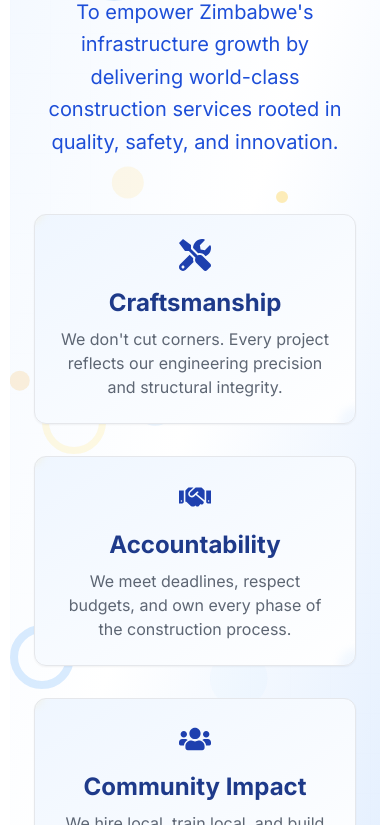
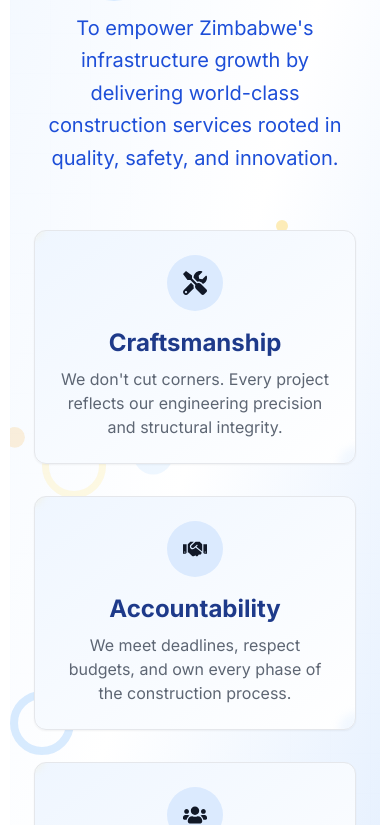
Before and after one commit to Takundanashe-rups/crestly-construction, a Next.js app: page /about in a window 390 px wide. Shown: the part 1919-2744 px from the top of the page. Built offline with nearby package versions, Linux system fonts and the light colour scheme.

Commit message:
fixed some about issue

```diff
--- /dev/null
+++ b/app/about/FloatingCircle.tsx
@@ -0,0 +1,36 @@
+import { motion } from 'framer-motion';
+import React from 'react';
+
+interface FloatingCircleProps {
+  className: string;
+  delay: number;
+  y?: number;
+  x?: number;
+  scale?: number;
+  duration?: number;
+  'aria-hidden'?: boolean;
+}
+
+/**
+ * FloatingCircle - Reusable animated floating circle for backgrounds.
+ * Use aria-hidden for decorative purposes.
+ */
+const FloatingCircle: React.FC<FloatingCircleProps> = ({
+  className,
+  delay,
+  y = 25,
+  x = 10,
+  scale = 1,
+  duration = 5,
+  ...rest
+}) => (
+  <motion.div
+    className={className + ' will-change-transform'}
+    initial={{ y: 0, x: 0, scale: 1 }}
+    animate={{ y: [0, y, 0], x: [0, x, 0], scale: [1, scale, 1] }}
+    transition={{ duration, repeat: Infinity, ease: 'easeInOut', delay }}
+    {...rest}
+  />
+);
+
+export default FloatingCircle;
--- a/app/about/MissionSection.tsx
+++ b/app/about/MissionSection.tsx
@@ -3,15 +3,46 @@
 import { motion, Variants } from 'framer-motion';
 import { FaTools, FaHandshake, FaUsers } from 'react-icons/fa';
 
-// Define proper types for variants
+// Floating decorative animation circle
+const FloatingCircle = ({
+  className,
+  delay,
+  y = 25,
+  x = 10,
+  scale = 1.05,
+  duration = 5,
+}: {
+  className: string;
+  delay: number;
+  y?: number;
+  x?: number;
+  scale?: number;
+  duration?: number;
+}) => (
+  <motion.div
+    aria-hidden="true"
+    className={className}
+    initial={{ opacity: 1 }}
+    animate={{
+      y: [0, y, 0],
+      x: [0, x, 0],
+      scale: [1, scale, 1],
+    }}
+    transition={{
+      duration,
+      repeat: Infinity,
+      ease: 'easeInOut',
+      delay,
+    }}
+  />
+);
+
 const containerVariants: Variants = {
   hidden: { opacity: 0 },
   visible: {
     opacity: 1,
-    transition: {
-      staggerChildren: 0.2
-    }
-  }
+    transition: { staggerChildren: 0.2 },
+  },
 };
 
 const cardItemVariants: Variants = {
@@ -22,26 +53,25 @@
     transition: {
       delay: i * 0.2,
       duration: 0.6,
-      ease: [0.16, 1, 0.3, 1]
-    }
+      ease: [0.16, 1, 0.3, 1],
+    },
   }),
   hover: {
     y: -10,
     scale: 1.03,
     transition: {
-      duration: 0.4,
-      ease: [0.25, 1, 0.5, 1]
-    }
-  }
+      type: 'spring',
+      stiffness: 300,
+      damping: 20,
+    },
+  },
 };
 
 const iconVariants: Variants = {
   hover: {
     rotate: [0, -10, 8, -5, 0],
-    transition: {
-      duration: 0.8
-    }
-  }
+    transition: { duration: 0.8 },
+  },
 };
 
 export default function MissionSection() {
@@ -50,208 +80,76 @@
       className="relative py-20 px-6 md:px-12 w-[95%] mx-auto text-center isolate"
       initial="hidden"
       whileInView="visible"
-      viewport={{ once: true, margin: "-100px" }}
+      viewport={{ once: true, margin: '-100px' }}
       variants={containerVariants}
     >
-      {/* Enhanced Background with circles only */}
+      {/* Background Pattern */}
       <div className="absolute inset-0 z-0 overflow-hidden rounded-2xl">
         <div
+          aria-hidden="true"
           className="absolute inset-0 opacity-[0.03]"
           style={{
-            backgroundImage: `linear-gradient(to right, #1e40af 1px, transparent 1px),
-                              linear-gradient(to bottom, #1e40af 1px, transparent 1px)`,
-            backgroundSize: '40px 40px'
+            backgroundImage: `linear-gradient(to right, #1e40af 1px, transparent 1px), linear-gradient(to bottom, #1e40af 1px, transparent 1px)`,
+            backgroundSize: '40px 40px',
           }}
         />
         <div className="absolute inset-0 bg-gradient-to-br from-blue-50/80 via-white to-blue-100/80" />
 
-        {/* Static decorative circles - tripled */}
-        <div className="absolute top-20 right-10 w-24 h-24 rounded-full border-[10px] border-blue-200/40" />
-        <div className="absolute top-32 left-16 w-20 h-20 rounded-full border-[8px] border-blue-300/30" />
-        <div className="absolute bottom-32 right-20 w-28 h-28 rounded-full border-[12px] border-blue-100/50" />
-        <div className="absolute top-1/3 right-1/4 w-18 h-18 rounded-full border-[6px] border-amber-300/40" />
-        <div className="absolute bottom-1/3 left-1/3 w-22 h-22 rounded-full border-[10px] border-amber-100/35" />
-        <div className="absolute top-1/2 left-8 w-16 h-16 rounded-full border-[7px] border-amber-200/25" />
-        <div className="absolute bottom-16 right-1/3 w-20 h-20 rounded-full border-[9px] border-amber-300/30" />
-        <div className="absolute top-16 right-1/2 w-14 h-14 rounded-full border-[5px] border-amber-200/40" />
-        <div className="absolute bottom-1/4 left-1/5 w-16 h-16 rounded-full border-[8px] border-blue-300/35" />
+        {/* Static Circles */}
+        {[
+          'top-20 right-10 w-24 h-24 border-[10px] border-blue-200/40',
+          'top-32 left-16 w-20 h-20 border-[8px] border-blue-300/30',
+          'bottom-32 right-20 w-28 h-28 border-[12px] border-blue-100/50',
+          'top-1/3 right-1/4 w-18 h-18 border-[6px] border-amber-300/40',
+          'bottom-1/3 left-1/3 w-22 h-22 border-[10px] border-amber-100/35',
+          'top-1/2 left-8 w-16 h-16 border-[7px] border-amber-200/25',
+          'bottom-16 right-1/3 w-20 h-20 border-[9px] border-amber-300/30',
+          'top-16 right-1/2 w-14 h-14 border-[5px] border-amber-200/40',
+          'bottom-1/4 left-1/5 w-16 h-16 border-[8px] border-blue-300/35',
+        ].map((className, i) => (
+          <div
+            key={i}
+            aria-hidden="true"
+            className={`absolute rounded-full ${className}`}
+          />
+        ))}
 
-        {/* Animated floating circles - tripled with enhanced movement */}
-        <motion.div
-          className="absolute top-1/3 left-1/4 w-8 h-8 bg-amber-400/10 rounded-full"
-          animate={{
-            y: [0, -25, 0],
-            x: [0, 10, 0],
-          }}
-          transition={{
-            duration: 4,
-            repeat: Infinity,
-            ease: "easeInOut"
-          }}
-        />
-        <motion.div
-          className="absolute bottom-1/3 right-1/4 w-6 h-6 bg-blue-400/10 rounded-full"
-          animate={{
-            y: [0, 20, 0],
-            x: [0, -8, 0],
-          }}
-          transition={{
-            duration: 5,
-            repeat: Infinity,
-            ease: "easeInOut",
-            delay: 0.5
-          }}
-        />
-        <motion.div
-          className="absolute top-1/2 left-1/3 w-10 h-10 bg-blue-300/15 rounded-full"
-          animate={{
-            y: [0, -30, 0],
-            x: [0, 15, 0],
-            scale: [1, 1.1, 1],
-          }}
-          transition={{
-            duration: 6,
-            repeat: Infinity,
-            ease: "easeInOut",
-            delay: 1
-          }}
-        />
-        <motion.div
-          className="absolute bottom-1/4 left-1/5 w-7 h-7 bg-amber-300/12 rounded-full"
-          animate={{
-            y: [0, 18, 0],
-            x: [0, -12, 0],
-          }}
-          transition={{
-            duration: 4.5,
-            repeat: Infinity,
-            ease: "easeInOut",
-            delay: 1.5
-          }}
-        />
-        <motion.div
-          className="absolute top-1/4 right-1/3 w-9 h-9 bg-blue-500/8 rounded-full"
-          animate={{
-            y: [0, -22, 0],
-            x: [0, 8, 0],
-          }}
-          transition={{
-            duration: 5.5,
-            repeat: Infinity,
-            ease: "easeInOut",
-            delay: 2
-          }}
-        />
-        <motion.div
-          className="absolute bottom-1/2 right-1/5 w-5 h-5 bg-amber-500/15 rounded-full"
-          animate={{
-            y: [0, 25, 0],
-            x: [0, -10, 0],
-          }}
-          transition={{
-            duration: 3.5,
-            repeat: Infinity,
-            ease: "easeInOut",
-            delay: 2.5
-          }}
-        />
-        <motion.div
-          className="absolute top-3/4 left-1/2 w-12 h-12 bg-blue-200/10 rounded-full"
-          animate={{
-            y: [0, -35, 0],
-            x: [0, 20, 0],
-            scale: [1, 1.2, 1],
-          }}
-          transition={{
-            duration: 7,
-            repeat: Infinity,
-            ease: "easeInOut",
-            delay: 3
-          }}
-        />
-        <motion.div
-          className="absolute top-1/6 left-3/4 w-6 h-6 bg-amber-400/12 rounded-full"
-          animate={{
-            y: [0, 15, 0],
-            x: [0, -15, 0],
-          }}
-          transition={{
-            duration: 4.2,
-            repeat: Infinity,
-            ease: "easeInOut",
-            delay: 3.5
-          }}
-        />
-        <motion.div
-          className="absolute bottom-1/6 left-2/3 w-8 h-8 bg-blue-400/12 rounded-full"
-          animate={{
-            y: [0, -20, 0],
-            x: [0, 12, 0],
-          }}
-          transition={{
-            duration: 5.8,
-            repeat: Infinity,
-            ease: "easeInOut",
-            delay: 4
-          }}
-        />
-        <motion.div
-          className="absolute top-1/5 right-1/6 w-7 h-7 bg-amber-300/8 rounded-full"
-          animate={{
-            y: [0, -18, 0],
-            x: [0, 8, 0],
-            scale: [1, 0.9, 1],
-          }}
-          transition={{
-            duration: 6.5,
-            repeat: Infinity,
-            ease: "easeInOut",
-            delay: 0.8
-          }}
-        />
-        <motion.div
-          className="absolute bottom-1/5 right-2/3 w-9 h-9 bg-blue-300/10 rounded-full"
-          animate={{
-            y: [0, 22, 0],
-            x: [0, -14, 0],
-          }}
-          transition={{
-            duration: 5.2,
-            repeat: Infinity,
-            ease: "easeInOut",
-            delay: 1.2
-          }}
-        />
-        <motion.div
-          className="absolute top-2/3 right-1/8 w-8 h-8 bg-amber-200/12 rounded-full"
-          animate={{
-            y: [0, -28, 0],
-            x: [0, 16, 0],
-            scale: [1, 1.15, 1],
-          }}
-          transition={{
-            duration: 4.8,
-            repeat: Infinity,
-            ease: "easeInOut",
-            delay: 1.8
-          }}
-        />
+        {/* Animated Floating Circles */}
+        <FloatingCircle className="absolute top-1/3 left-1/4 w-8 h-8 bg-amber-400/10 rounded-full" delay={0} />
+        <FloatingCircle className="absolute bottom-1/3 right-1/4 w-6 h-6 bg-blue-400/10 rounded-full" delay={0.5} y={20} x={-8} />
+        <FloatingCircle className="absolute top-1/2 left-1/3 w-10 h-10 bg-blue-300/15 rounded-full" delay={1} y={30} x={15} scale={1.1} />
+        <FloatingCircle className="absolute bottom-1/4 left-1/5 w-7 h-7 bg-amber-300/12 rounded-full" delay={1.5} y={18} x={-12} />
+        <FloatingCircle className="absolute top-1/4 right-1/3 w-9 h-9 bg-blue-500/8 rounded-full" delay={2} y={22} x={8} />
+        <FloatingCircle className="absolute bottom-1/2 right-1/5 w-5 h-5 bg-amber-500/15 rounded-full" delay={2.5} y={25} x={-10} />
+        <FloatingCircle className="absolute top-3/4 left-1/2 w-12 h-12 bg-blue-200/10 rounded-full" delay={3} y={35} x={20} scale={1.2} />
+        <FloatingCircle className="absolute top-1/6 left-3/4 w-6 h-6 bg-amber-400/12 rounded-full" delay={3.5} y={15} x={-15} />
+        <FloatingCircle className="absolute bottom-1/6 left-2/3 w-8 h-8 bg-blue-400/12 rounded-full" delay={4} y={20} x={12} />
+        <FloatingCircle className="absolute top-1/5 right-1/6 w-7 h-7 bg-amber-300/8 rounded-full" delay={0.8} y={18} x={8} scale={0.9} />
+        <FloatingCircle className="absolute bottom-1/5 right-2/3 w-9 h-9 bg-blue-300/10 rounded-full" delay={1.2} y={22} x={-14} />
+        <FloatingCircle className="absolute top-2/3 right-1/8 w-8 h-8 bg-amber-200/12 rounded-full" delay={1.8} y={28} x={16} scale={1.15} />
       </div>
 
+      {/* Content */}
       <div className="relative z-10 max-w-6xl mx-auto">
         <motion.h2
-          className="text-4xl font-extrabold text-blue-900 mb-6 tracking-tight leading-snug"
+          className="text-4xl font-extrabold text-blue-900 mb-3 tracking-tight leading-snug"
           variants={{
             hidden: { opacity: 0, y: 20 },
             visible: {
               opacity: 1,
               y: 0,
-              transition: { duration: 0.8 }
-            }
+              transition: { duration: 0.8 },
+            },
           }}
         >
           Our Mission & Values
         </motion.h2>
+        <motion.div
+          className="h-1 w-16 bg-amber-400 mx-auto mb-6"
+          initial={{ scaleX: 0 }}
+          animate={{ scaleX: 1 }}
+          transition={{ delay: 0.6, duration: 0.5, ease: 'easeInOut' }}
+        />
 
         <motion.p
           className="text-xl text-blue-700 max-w-3xl mx-auto mb-14 leading-relaxed"
@@ -259,36 +157,31 @@
             hidden: { opacity: 0 },
             visible: {
               opacity: 1,
-              transition: { delay: 0.3, duration: 0.8 }
-            }
+              transition: { delay: 0.3, duration: 0.8 },
+            },
           }}
         >
           To empower Zimbabwe's infrastructure growth by delivering world-class construction services rooted in
           quality, safety, and innovation.
         </motion.p>
 
-        <motion.div
-          className="grid md:grid-cols-3 gap-8"
-          variants={containerVariants}
-        >
+        {/* Cards */}
+        <motion.div className="grid md:grid-cols-3 gap-8" variants={containerVariants}>
           {[
             {
               title: 'Craftsmanship',
-              icon: <FaTools size={32} className="text-blue-800" />,
-              description:
-                "We don't cut corners. Every project reflects our engineering precision and structural integrity.",
+              icon: <FaTools size={24} />,
+              description: "We don't cut corners. Every project reflects our engineering precision and structural integrity.",
             },
             {
               title: 'Accountability',
-              icon: <FaHandshake size={32} className="text-blue-800" />,
-              description:
-                'We meet deadlines, respect budgets, and own every phase of the construction process.',
+              icon: <FaHandshake size={24} />,
+              description: 'We meet deadlines, respect budgets, and own every phase of the construction process.',
             },
             {
               title: 'Community Impact',
-              icon: <FaUsers size={32} className="text-blue-800" />,
-              description:
-                'We hire local, train local, and build with sustainability and social responsibility in mind.',
+              icon: <FaUsers size={24} />,
+              description: 'We hire local, train local, and build with sustainability and social responsibility in mind.',
             },
           ].map((item, i) => (
             <motion.div
@@ -298,44 +191,40 @@
               custom={i}
               whileHover="hover"
             >
-              {/* Animated border effect */}
-              <div className="absolute inset-0 rounded-xl overflow-hidden">
+              {/* Hover Light Strip */}
+              <div className="absolute inset-0 rounded-xl overflow-hidden" aria-hidden="true">
                 <motion.div
                   className="absolute w-[150%] h-[40px] bg-gradient-to-r from-transparent via-blue-400/30 to-transparent"
-                  initial={{ top: "100%" }}
+                  initial={{ top: '100%' }}
                   whileHover={{
-                    top: "-10%",
-                    transition: { duration: 0.6 }
+                    top: '-10%',
+                    transition: { duration: 0.6 },
                   }}
                 />
               </div>
 
               <div className="relative z-10">
                 <motion.div
-                  className="flex justify-center mb-4"
+                  className="w-14 h-14 mx-auto mb-4 flex items-center justify-center rounded-full bg-blue-100 group-hover:bg-blue-200 transition"
                   variants={iconVariants}
                   whileHover="hover"
                 >
                   {item.icon}
                 </motion.div>
-
                 <h3 className="text-2xl font-bold text-blue-900 mb-2">{item.title}</h3>
                 <motion.p
                   className="text-gray-700"
                   initial={{ opacity: 0.8 }}
-                  whileHover={{
-                    opacity: 1,
-                    color: "#1e40af"
-                  }}
+                  whileHover={{ opacity: 1, color: '#1e40af' }}
                   transition={{ duration: 0.3 }}
                 >
                   {item.description}
                 </motion.p>
               </div>
 
-              {/* Floating dots decoration */}
-              <div className="absolute -bottom-4 -right-4 w-8 h-8 rounded-full bg-blue-200/20 blur-sm" />
-              <div className="absolute -top-4 -left-4 w-6 h-6 rounded-full bg-amber-200/20 blur-sm" />
+              {/* Floating decorations */}
+              <div className="absolute -bottom-4 -right-4 w-8 h-8 rounded-full bg-blue-200/20 blur-sm" aria-hidden="true" />
+              <div className="absolute -top-4 -left-4 w-6 h-6 rounded-full bg-amber-200/20 blur-sm" aria-hidden="true" />
             </motion.div>
           ))}
         </motion.div>
```
